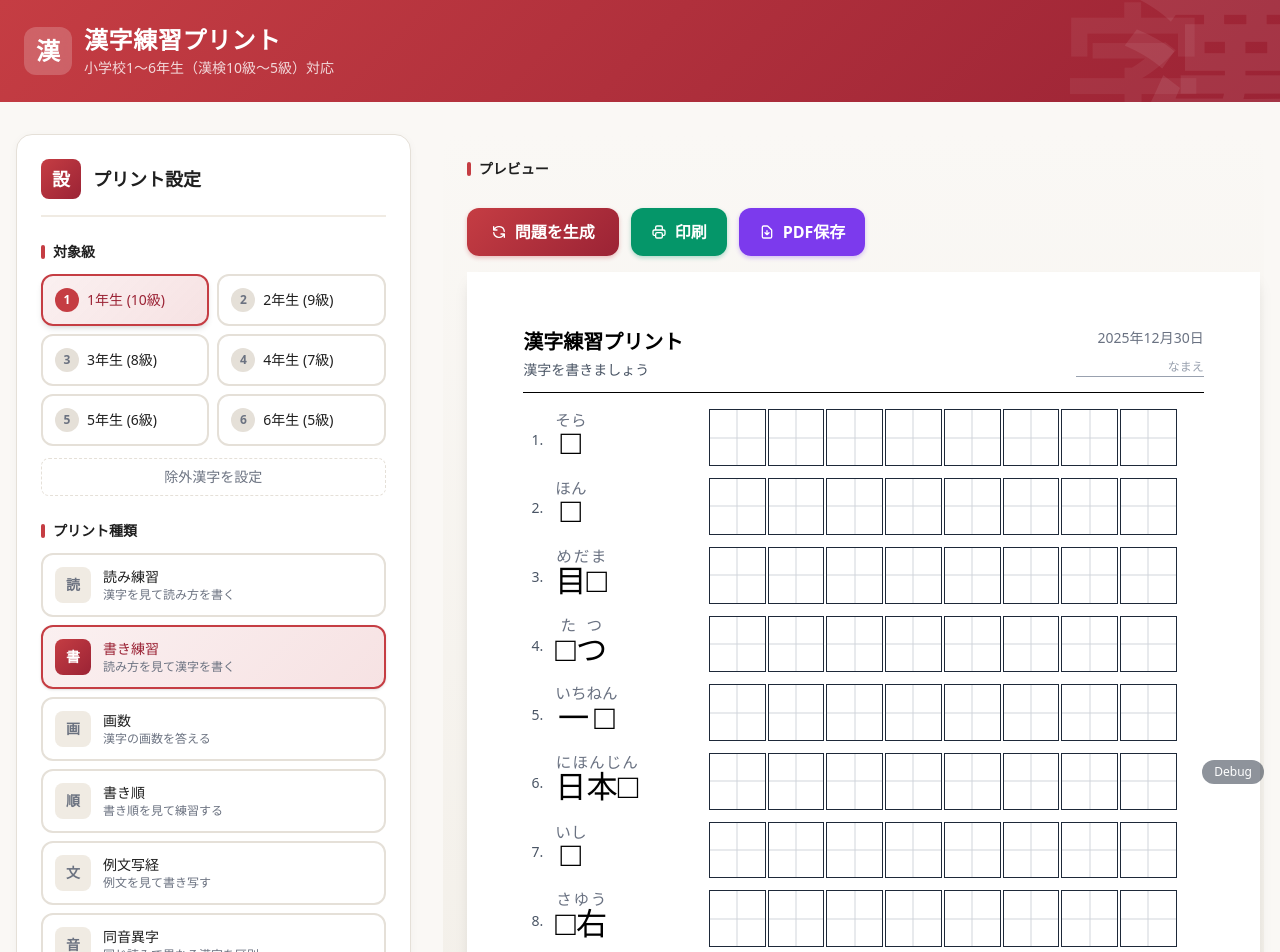
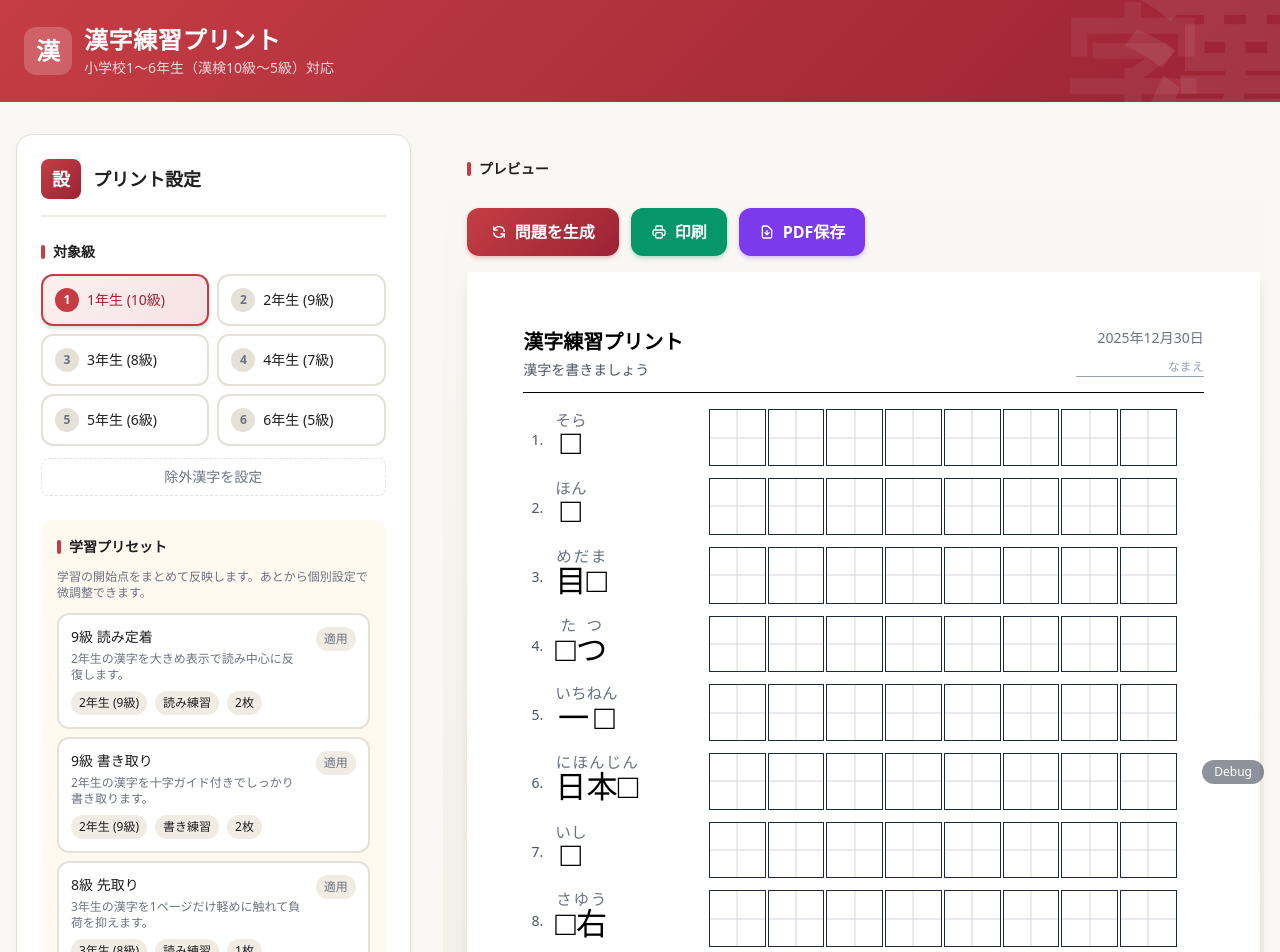
Before and after one commit to knishioka/kanji-practice, a React (Vite) app: page / in a window 1280 px wide. Shown: the top 952 px of the page. Built offline with nearby package versions, Linux system fonts and the light colour scheme.

Commit message:
feat(settings): add learning presets

```diff
--- a/src/components/SettingsPanel.tsx
+++ b/src/components/SettingsPanel.tsx
@@ -20,7 +20,13 @@ import {
   generateRadicalQuestions,
 } from '../utils/radicalQuestionGenerator';
 import { ExcludeKanjiModal } from './modals/ExcludeKanjiModal';
-import { GradeSelector, ModeSelector, PrintOptions } from './settings';
+import {
+  GradeSelector,
+  getLearningPresetSettings,
+  LearningPresetSelector,
+  ModeSelector,
+  PrintOptions,
+} from './settings';
 
 export function SettingsPanel() {
   const { settings, setSettings, setQuestions, excludedKanji, generationCounter } = useStore();
@@ -131,6 +137,11 @@ export function SettingsPanel() {
         onOpenExcludeModal={() => setIsExcludeModalOpen(true)}
       />
 
+      <LearningPresetSelector
+        settings={settings}
+        onSelect={(presetId) => setSettings(getLearningPresetSettings(presetId))}
+      />
+
       <ModeSelector value={settings.mode} onChange={(mode) => setSettings({ mode })} />
 
       <PrintOptions
--- /dev/null
+++ b/src/components/settings/LearningPresetSelector.tsx
@@ -0,0 +1,112 @@
+import type { Settings } from '../../types';
+import {
+  getMatchingLearningPresetId,
+  grades,
+  type LearningPresetId,
+  learningPresets,
+  modes,
+} from './config';
+
+interface Props {
+  settings: Settings;
+  onSelect: (presetId: LearningPresetId) => void;
+}
+
+export function LearningPresetSelector({ settings, onSelect }: Props) {
+  const activePresetId = getMatchingLearningPresetId(settings);
+
+  return (
+    <div className="p-4 rounded-xl space-y-3" style={{ background: 'var(--color-bg-warm)' }}>
+      <div>
+        <label className="section-title">学習プリセット</label>
+        <p className="text-xs mt-2" style={{ color: 'var(--color-text-muted)' }}>
+          学習の開始点をまとめて反映します。あとから個別設定で微調整できます。
+        </p>
+      </div>
+
+      <div className="grid grid-cols-1 gap-2">
+        {learningPresets.map(({ id, label, description, settings: presetSettings }) => {
+          const isActive = activePresetId === id;
+          const gradeLabel =
+            grades.find(({ value }) => value === presetSettings.grade)?.label ??
+            `${presetSettings.grade}年生`;
+          const modeLabel =
+            modes.find(({ value }) => value === presetSettings.mode)?.label ?? presetSettings.mode;
+
+          return (
+            <button
+              key={id}
+              type="button"
+              onClick={() => onSelect(id)}
+              aria-pressed={isActive}
+              className={`p-3 rounded-xl text-left transition-all duration-200 ${
+                isActive ? 'shadow-sm' : 'hover:shadow-sm'
+              }`}
+              style={{
+                background: isActive
+                  ? 'linear-gradient(135deg, rgba(197, 61, 67, 0.08) 0%, rgba(197, 61, 67, 0.15) 100%)'
+                  : 'white',
+                border: `2px solid ${isActive ? 'var(--color-primary)' : 'var(--color-border)'}`,
+              }}
+            >
+              <div className="flex items-start justify-between gap-3">
+                <div className="min-w-0">
+                  <div
+                    className="font-medium text-sm"
+                    style={{
+                      color: isActive ? 'var(--color-primary-dark)' : 'var(--color-text)',
+                    }}
+                  >
+                    {label}
+                  </div>
+                  <div className="text-xs mt-1" style={{ color: 'var(--color-text-muted)' }}>
+                    {description}
+                  </div>
+                  <div className="flex flex-wrap gap-2 mt-2 text-xs">
+                    <span
+                      className="px-2 py-1 rounded-full"
+                      style={{
+                        background: 'var(--color-border-light)',
+                        color: 'var(--color-text)',
+                      }}
+                    >
+                      {gradeLabel}
+                    </span>
+                    <span
+                      className="px-2 py-1 rounded-full"
+                      style={{
+                        background: 'var(--color-border-light)',
+                        color: 'var(--color-text)',
+                      }}
+                    >
+                      {modeLabel}
+                    </span>
+                    <span
+                      className="px-2 py-1 rounded-full"
+                      style={{
+                        background: 'var(--color-border-light)',
+                        color: 'var(--color-text)',
+                      }}
+                    >
+                      {presetSettings.pageCount}枚
+                    </span>
+                  </div>
+                </div>
+
+                <span
+                  className="shrink-0 px-2 py-1 rounded-full text-xs font-medium"
+                  style={{
+                    background: isActive ? 'var(--color-primary)' : 'var(--color-border-light)',
+                    color: isActive ? 'white' : 'var(--color-text-muted)',
+                  }}
+                >
+                  {isActive ? '適用中' : '適用'}
+                </span>
+              </div>
+            </button>
+          );
+        })}
+      </div>
+    </div>
+  );
+}
--- a/src/components/settings/config.ts
+++ b/src/components/settings/config.ts
@@ -2,7 +2,9 @@
  * 設定パネルで使用する定数とマッピング
  */
 
-import type { Grade, GridStyle, PrintMode } from '../../types';
+import { CELL_SIZE } from '../../constants/print';
+import type { Grade, GridStyle, PrintMode, Settings } from '../../types';
+import { calculateRecommendedPracticeColumns } from '../../utils/layout';
 
 // 学年オプション
 export const grades: { value: Grade; label: string }[] = [
@@ -42,6 +44,119 @@ export const gridStyles: { value: GridStyle; label: string }[] = [
   { value: 'dots', label: 'ドットガイド' },
   { value: 'none', label: 'ガイドなし' },
 ];
+
+type LearningPresetSettingKey =
+  | 'grade'
+  | 'mode'
+  | 'pageCount'
+  | 'cellSize'
+  | 'practiceColumns'
+  | 'showHint'
+  | 'title';
+
+export type LearningPresetSettings = Pick<Settings, LearningPresetSettingKey> &
+  Partial<Pick<Settings, 'gridStyle'>>;
+
+export type LearningPresetId = 'kanken9-reading' | 'kanken9-writing' | 'kanken8-preview';
+
+export interface LearningPreset {
+  id: LearningPresetId;
+  label: string;
+  description: string;
+  settings: LearningPresetSettings;
+}
+
+function createLearningPresetSettings(
+  overrides: Partial<LearningPresetSettings>,
+): LearningPresetSettings {
+  return {
+    grade: 2,
+    mode: 'reading',
+    pageCount: 1,
+    cellSize: CELL_SIZE.DEFAULT,
+    practiceColumns: calculateRecommendedPracticeColumns(CELL_SIZE.DEFAULT),
+    showHint: false,
+    title: '漢字練習プリント',
+    ...overrides,
+  };
+}
+
+export const learningPresets: LearningPreset[] = [
+  {
+    id: 'kanken9-reading',
+    label: '9級 読み定着',
+    description: '2年生の漢字を大きめ表示で読み中心に反復します。',
+    settings: createLearningPresetSettings({
+      grade: 2,
+      mode: 'reading',
+      pageCount: 2,
+      cellSize: 17,
+      practiceColumns: calculateRecommendedPracticeColumns(17),
+      showHint: false,
+      title: '9級 読み定着プリント',
+    }),
+  },
+  {
+    id: 'kanken9-writing',
+    label: '9級 書き取り',
+    description: '2年生の漢字を十字ガイド付きでしっかり書き取ります。',
+    settings: createLearningPresetSettings({
+      grade: 2,
+      mode: 'writing',
+      pageCount: 2,
+      cellSize: CELL_SIZE.DEFAULT,
+      practiceColumns: calculateRecommendedPracticeColumns(CELL_SIZE.DEFAULT),
+      showHint: true,
+      title: '9級 書き取りプリント',
+      gridStyle: 'cross',
+    }),
+  },
+  {
+    id: 'kanken8-preview',
+    label: '8級 先取り',
+    description: '3年生の漢字を1ページだけ軽めに触れて負荷を抑えます。',
+    settings: createLearningPresetSettings({
+      grade: 3,
+      mode: 'reading',
+      pageCount: 1,
+      cellSize: 18,
+      practiceColumns: calculateRecommendedPracticeColumns(18),
+      showHint: false,
+      title: '8級 先取りプリント',
+    }),
+  },
+];
+
+const learningPresetMap = learningPresets.reduce<Record<LearningPresetId, LearningPreset>>(
+  (map, preset) => {
+    map[preset.id] = preset;
+    return map;
+  },
+  {} as Record<LearningPresetId, LearningPreset>,
+);
+
+export function getLearningPresetSettings(id: LearningPresetId): LearningPresetSettings {
+  return { ...learningPresetMap[id].settings };
+}
+
+export function applyLearningPreset(settings: Settings, id: LearningPresetId): Settings {
+  return { ...settings, ...getLearningPresetSettings(id) };
+}
+
+export function getMatchingLearningPresetId(settings: Settings): LearningPresetId | null {
+  for (const preset of learningPresets) {
+    const isMatch = Object.entries(preset.settings).every(([key, value]) => {
+      const settingsKey = key as keyof Settings;
+      return settings[settingsKey] === value;
+    });
+
+    if (isMatch) {
+      return preset.id;
+    }
+  }
+
+  return null;
+}
 
 // モードごとの設定適用マップ
 export interface ModeSettingsConfig {
--- a/src/components/settings/index.ts
+++ b/src/components/settings/index.ts
@@ -1,5 +1,20 @@
-export type { ModeSettingsConfig } from './config';
-export { grades, gridStyles, modeSettings, modes } from './config';
+export type {
+  LearningPreset,
+  LearningPresetId,
+  LearningPresetSettings,
+  ModeSettingsConfig,
+} from './config';
+export {
+  applyLearningPreset,
+  getLearningPresetSettings,
+  getMatchingLearningPresetId,
+  grades,
+  gridStyles,
+  learningPresets,
+  modeSettings,
+  modes,
+} from './config';
 export { GradeSelector } from './GradeSelector';
+export { LearningPresetSelector } from './LearningPresetSelector';
 export { ModeSelector } from './ModeSelector';
 export { PrintOptions } from './PrintOptions';
```
Also changed, not shown: 1 other file (tests, documents, lock files or other folders).
